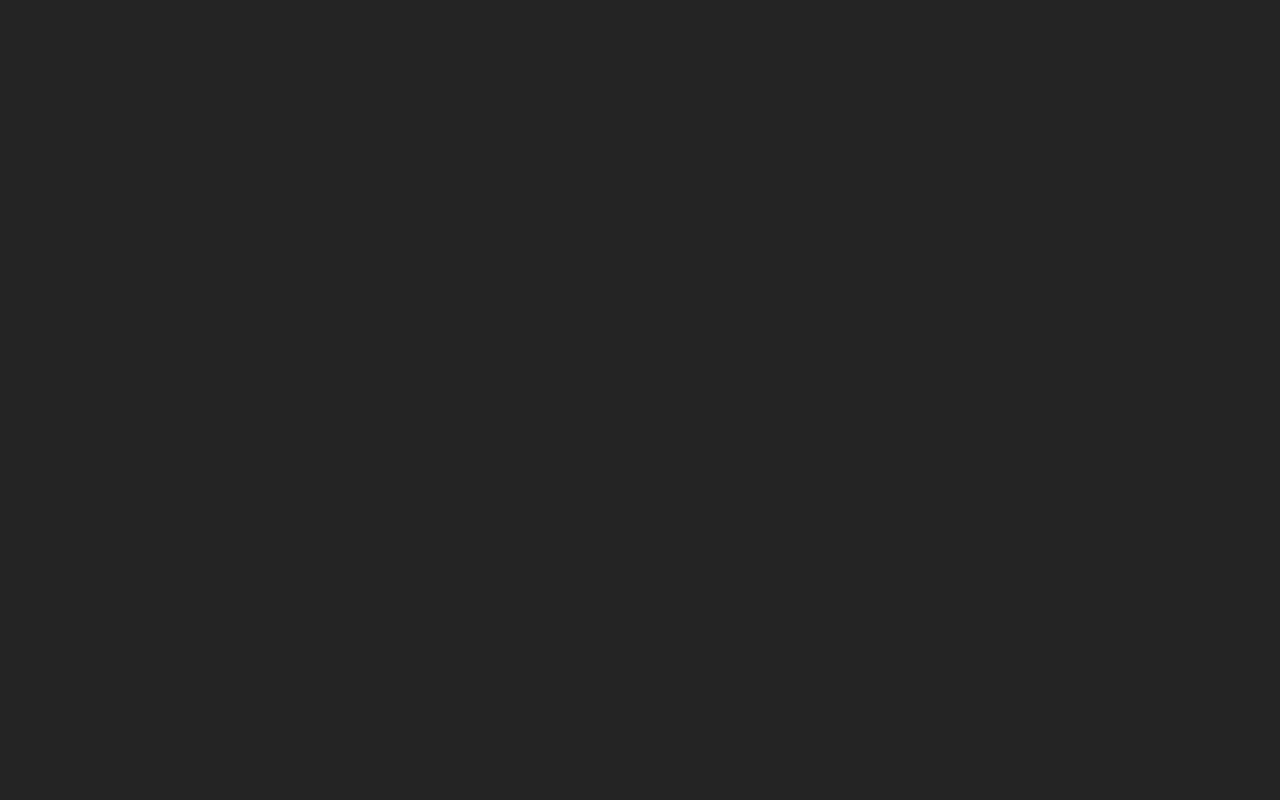
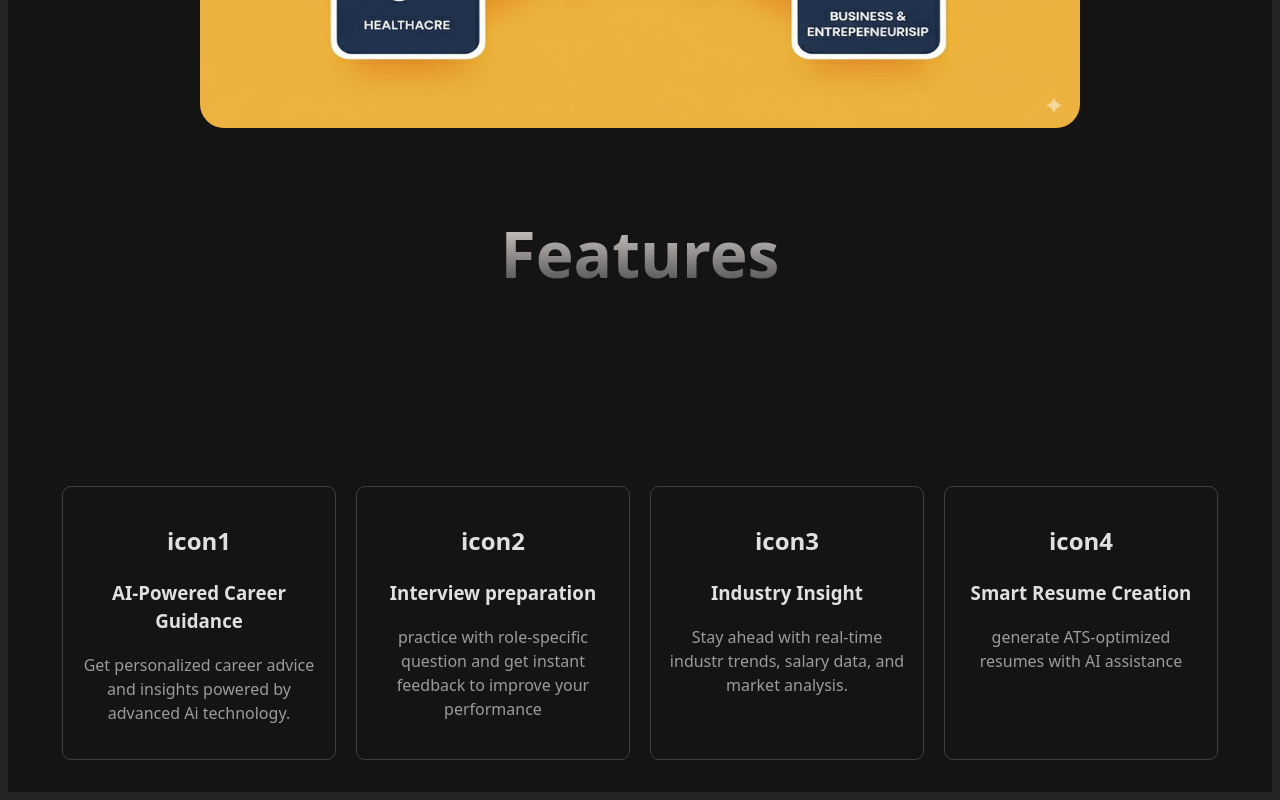
Before and after one commit to Banshal-Yadav/careerGuide, a React (Vite) app: page / in a window 1280 px wide. Shown: the part 1222-2022 px from the top of the page. Before the commit the page ends 1122 px from the top, so only its background shows below. Built offline with nearby package versions, Linux system fonts and the light colour scheme.

Commit message:
add: added feature section and card component and other changes

```diff
--- a/src/App.jsx
+++ b/src/App.jsx
@@ -3,6 +3,7 @@ import Navbar from './Navbar';
 import Pgtitle from './pgTitle';
 import Button from './Button';
 import Img from "./img";
+import Feature from './Feature';
 function App() {
   return (
     <div>
@@ -10,6 +11,7 @@ function App() {
       <Pgtitle />
       <Button />
       <Img/>
+      <Feature />
     </div>
   );
 }
--- /dev/null
+++ b/src/Card.css
@@ -0,0 +1,17 @@
+.card {
+    height: 15rem;
+    width: 15rem;
+    border-style: solid;
+    border-width: 1px;
+    border-radius: 9px;
+    border-color: rgb(62, 62, 62);
+    padding: 1rem;
+    transition: 0.5s;
+}
+div p {
+    color: rgb(158, 154, 154);
+}
+
+.card:hover {
+     border-color: rgb(105, 103, 103);
+}
--- /dev/null
+++ b/src/Card.jsx
@@ -0,0 +1,12 @@
+import './Card.css'
+
+function Card({icon, title, info}) {
+    return (
+        <div className="card">
+            <h2>{icon}</h2>
+            <h3>{title}</h3>
+            <p>{info}</p>
+        </div>
+    );
+}
+export default Card;
--- /dev/null
+++ b/src/Cardtab.css
@@ -0,0 +1,9 @@
+.card_tab {
+    padding: 2rem;
+    display: flex;
+    justify-content: center;
+    gap: 20px;
+}
+div {
+    margin-top: 5rem;
+}
--- /dev/null
+++ b/src/Cardtab.jsx
@@ -0,0 +1,15 @@
+import Card from './Card.jsx'
+import './Cardtab.css'
+
+function Cardtab() {
+    return (
+        <div className='card_tab'>
+            <Card icon="icon1" title="AI-Powered Career Guidance"  info="Get personalized career advice and insights powered by advanced Ai technology."/>
+            <Card icon="icon2" title="Interview preparation"  info="practice with role-specific question and get instant feedback to improve your performance"/>
+            <Card icon="icon3" title="Industry Insight"  info="Stay ahead with real-time industr trends, salary data, and market analysis."/>
+            <Card icon="icon4" title="Smart Resume Creation"  info="generate ATS-optimized resumes with AI assistance"/>
+
+        </div>
+    );
+}
+export default Cardtab;
--- /dev/null
+++ b/src/Feature.jsx
@@ -0,0 +1,12 @@
+import Cardtab from './Cardtab.jsx'
+
+function Feature() {
+    return (
+        <div className='feature'>
+            <h1>Features</h1>
+            <Cardtab />
+        </div>
+    );
+}
+
+export default Feature;
--- a/src/img.css
+++ b/src/img.css
@@ -1,5 +1,6 @@
 div img{
     margin-top: 4rem;
     border-radius: 1.5rem;
-    height: 40rem;
+    height: 35rem;
+    width: 55rem;
 }
```
Also changed, not shown: src/Feature.css (added).
